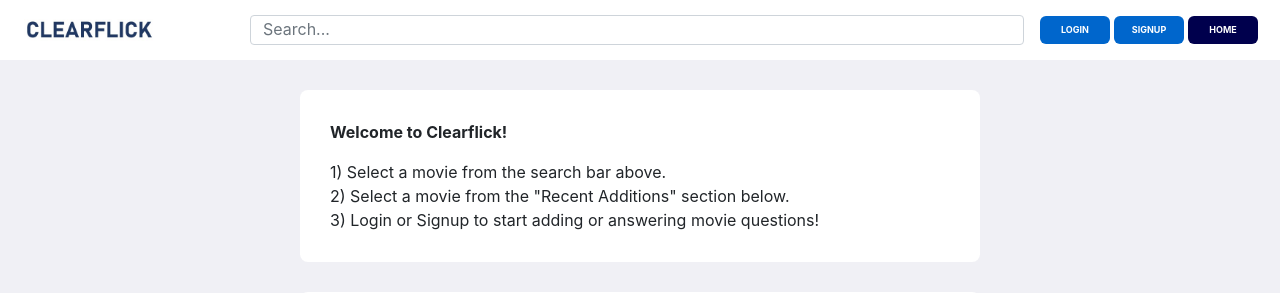
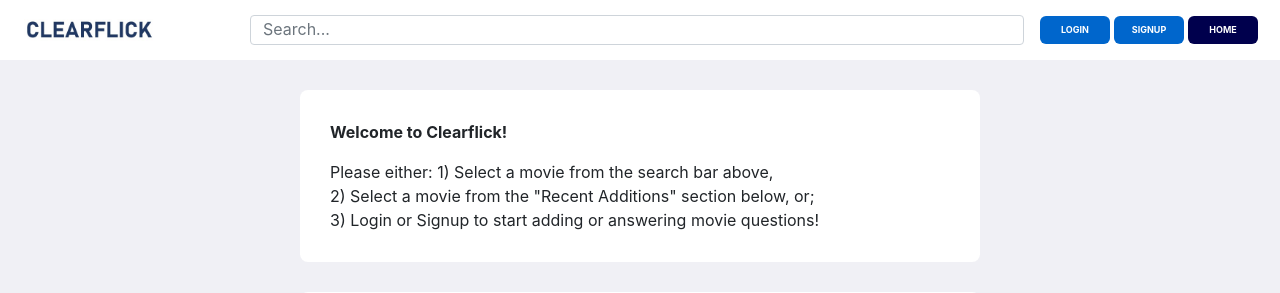
Before and after one commit to amcmaste/clearflick, a Flask app: page /home in a window 1280 px wide. Shown: the top 293 px of the page. Run offline with Flask 2, Linux system fonts and the light colour scheme; data comes from the database, SQL or seed files in the repository; data that the repository does not hold is empty; some libraries are stand-ins or nearby versions.

Commit message:
updated welcome text

```diff
--- a/app/templates/home.html
+++ b/app/templates/home.html
@@ -53,9 +53,10 @@
         <div id="top-movies-title">
           <div id="top-movies-text">
             <p><b>Welcome to Clearflick!</b></p>
-            <span>1) Select a movie from the search bar above.</span><br>
-            <span>2) Select a movie from the "Recent Additions" section below.</span><br>
-            <span>3) Login or Signup to start adding or answering movie questions!</span><br>
+            <span>Please either:</span>
+            <span>1)   Select a movie from the search bar above,</span><br>
+            <span>2)   Select a movie from the "Recent Additions" section below, or;</span><br>
+            <span>3)   Login or Signup to start adding or answering movie questions!</span><br>
         </div>
       </div>
       <div id="top-movies-container">
```
